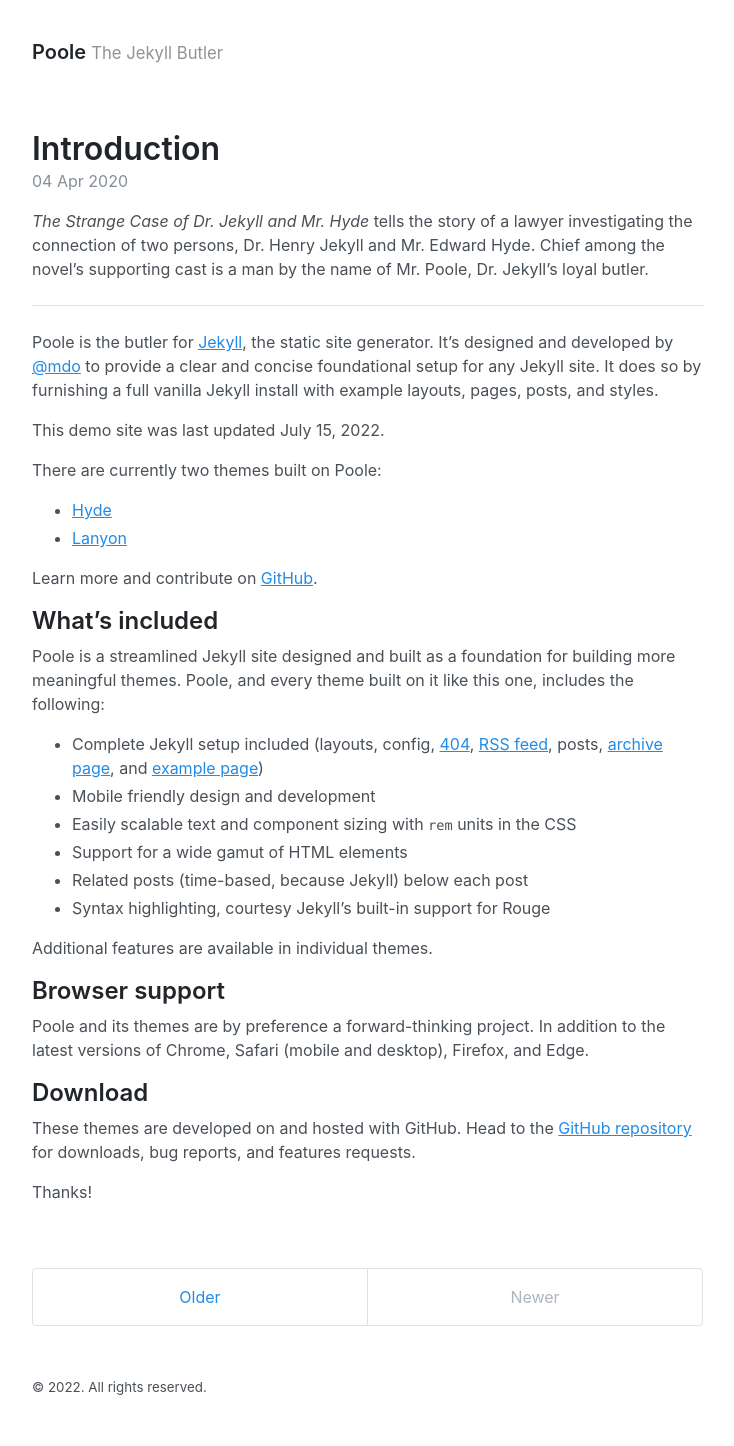
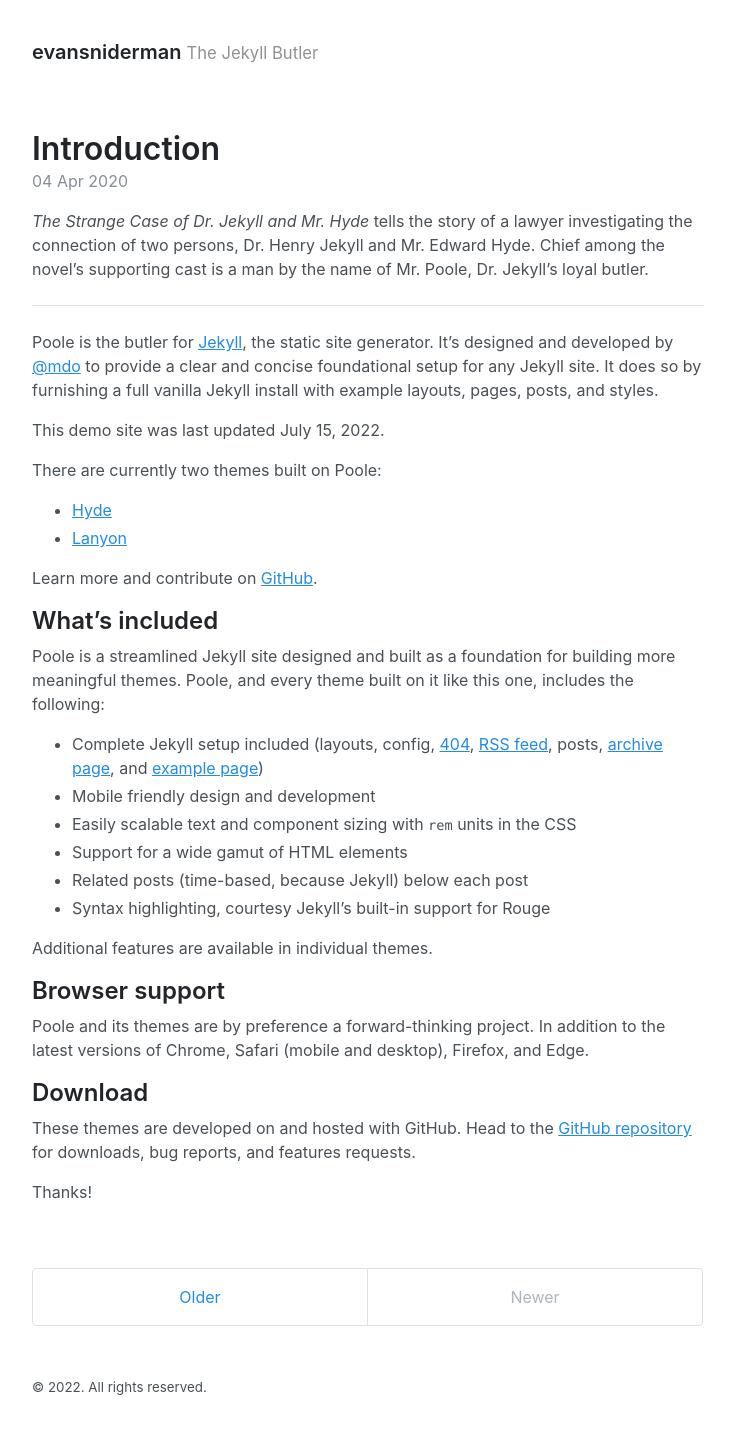
Before and after one commit to evansniderman/evansniderman.github.io, a Jekyll site: the page built from index.html, in a window 1280 px wide. Shown: the whole page, without its empty margins (272-1006 px from the left). Built offline with Jekyll 4.4.1, drawn with Linux system fonts in a browser that asks for light colours; the list of posts is cut into pages by our own code.

Commit message:
Update _config.yml

```diff
--- a/_config.yml
+++ b/_config.yml
@@ -1,5 +1,5 @@
 # Setup
-title: Poole
+title: evansniderman
 tagline: The Jekyll Butler
 url: https://getpoole.com
 paginate: 1
```
